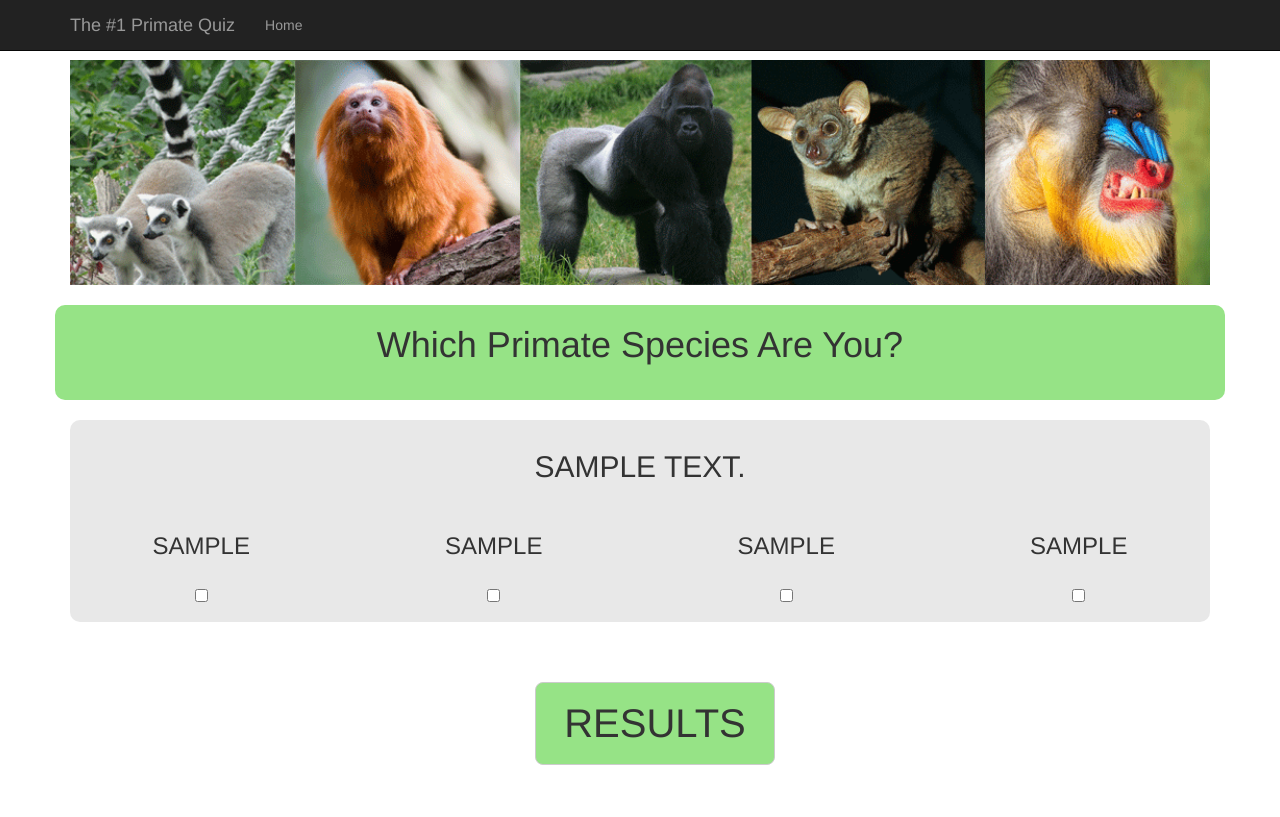
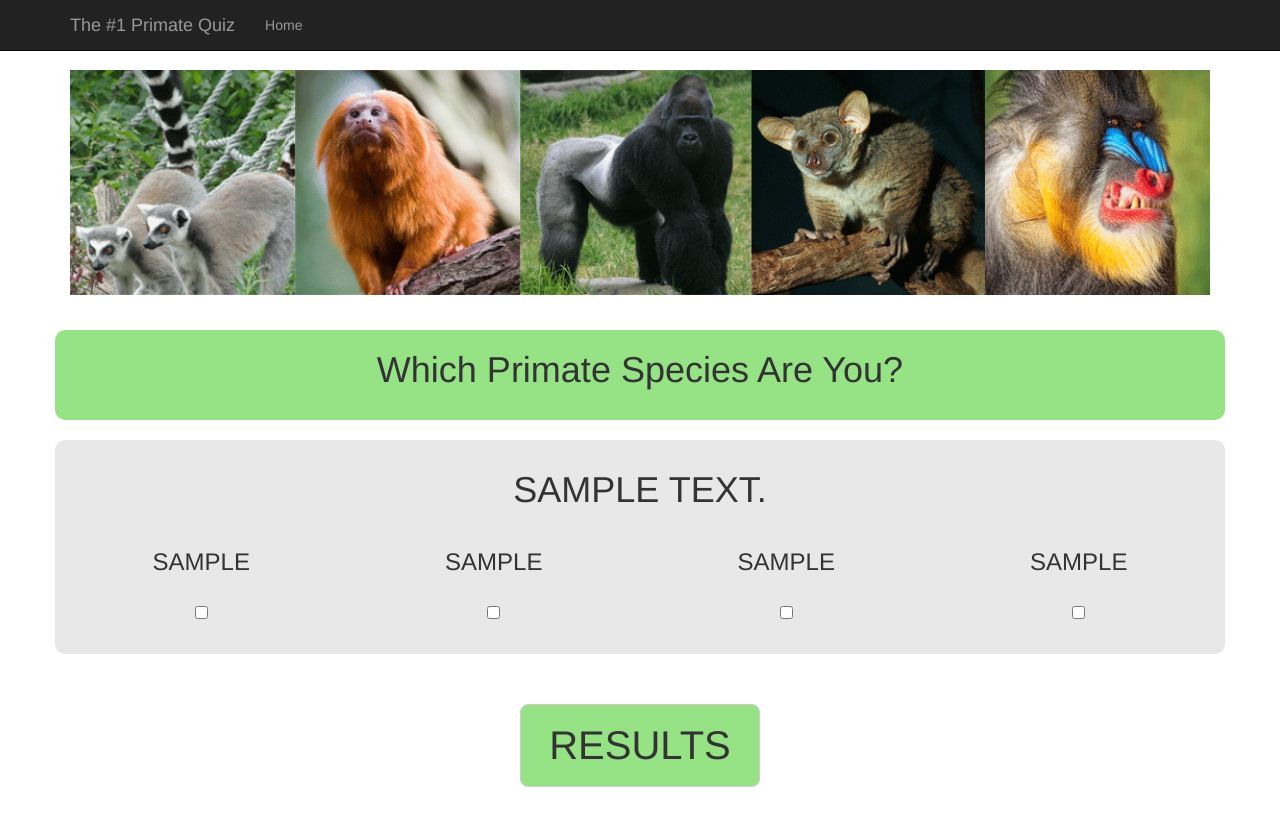
Before and after one commit to wabarr/primate-quiz, a Django app: page / in a window 1280 px wide. Before the commit the page ends 765 px from the top, so only its background shows below. Run offline with Django 3.2, Linux system fonts and the light colour scheme; tables that the repository leaves empty hold one stand-in row (values such as "Sample post"); parts of the project's set-up code (start-up, migrations or seed data) failed here and were passed over; some libraries are stand-ins or nearby versions.

Commit message:
several tweaks

```diff
--- a/base/settings.py
+++ b/base/settings.py
@@ -78,7 +78,7 @@ if DEV:
     DATABASES = {
         'default': {
             'ENGINE': 'django.db.backends.sqlite3',
-            'NAME': os.path.join(BASE_DIR, 'primatequiz.sqlite3'),
+            'NAME': os.path.join(BASE_DIR, 'primate_quiz.db'),
         }
     }
 
@@ -111,9 +111,9 @@ USE_TZ = True
 STATIC_URL = '/static/'
 
 if DEV:
-    STATIC_ROOT = "/Users/AndrewBarr/Desktop/static/"
+    STATIC_ROOT = "/Users/wab536/Desktop/static/"
 else:
-    STATIC_ROOT = "/home/wabarr/webapps/primates_are_awesome_static/"
+    STATIC_ROOT = "/home/wab536/webapps/primates_are_awesome_static/"
 
 STATICFILES_DIRS = (#'/home/wabarr/webapps/htdocs/',
     # Put strings here, like "/home/html/static" or "C:/www/django/static".
--- a/base/static/base/css/basic_custom.css
+++ b/base/static/base/css/basic_custom.css
@@ -6,13 +6,24 @@ body {
   text-align: center;
 }
 
-.container .padded-container {
-    padding-bottom: 10px;
+.pad-container {
+    padding-bottom: 15px;
     border-radius: 10px;
+}
+
+
+.TwentyPXFiller {
+    padding-top:20px;
+}
+
+.container-green-title {
+    background-color: #96e386; border-radius:10px; margin-top:20px; margin-bottom:20px; text-align: center;
 }
 
 .col-md-3 {
   text-align: center;
+  padding-left: 10px;
+  padding-right: 10px;
 }
 
 
--- a/primatequiz/templates/results.html
+++ b/primatequiz/templates/results.html
@@ -7,7 +7,7 @@
     <meta property="og:description" content="Find out which primate species YOU are!" />
 {% endblock %}
 {% block page_leader %}
-<div class="container">
+<div class="container ">
 
 
       <div class="center-padded">
@@ -27,4 +27,6 @@
 
 
     <img src = "/media/{{ species.pic }}" width="100%">
+    <div class="TwentyPXFiller"></div>
+    <div class="TwentyPXFiller"></div>
 {% endblock %}
--- a/primatequiz/templates/splashpage.html
+++ b/primatequiz/templates/splashpage.html
@@ -5,14 +5,18 @@
 {% block page_leader %}
 
 
-
-<div class="container" style="padding-top: 30px">
+<div class="container pad-container">
+    <div class="TwentyPXFiller"></div>
+    <div class="TwentyPXFiller"></div>
     <img src="{% static 'primate_banner.png' %}" width="100%">
 </div>
 
-<div class="container" style="background-color: #96e386; border-radius:10px; margin-top:20px; margin-bottom:20px; text-align: center;">
 
-        <h1 style="padding-bottom:25px;">Which Primate Species Are You?</h1>
+
+<div class="container container-green-title">
+
+        <h1>Which Primate Species Are You?</h1>
+        <div class="TwentyPXFiller"></div>
 
 </div>
 
@@ -22,31 +26,33 @@
 
     {% for question in questions %}
 
-    <div class="padded-container" style='   background-color: {% cycle '#E8E8E8' '#C8C8C8' %};'>
-        <div class="padded-container">
+    <div class="container pad-container" style="background-color: {% cycle '#E8E8E8' '#C8C8C8' %};">
+
             <div class="row">
                 <div class="col-md-12">
-                    <h2 class="center-padded">{{ question.Q_text|upper }}</h2>
+                    <h1 class="center-padded">{{ question.Q_text|upper }}</h1>
                 </div>
             </div>
-        </div>
 
-        <div class="padded-container">
-            <div class="row">
-                <div class="col-md-3"><h3>{{ question.response1|upper }}</h3><br><input type="checkbox"></div>
-                <div class="col-md-3"><h3>{{ question.response2|upper }}</h3><br><input type="checkbox"></div>
-                <div class="col-md-3"><h3>{{ question.response3|upper }}</h3><br><input type="checkbox"></div>
-                <div class="col-md-3"><h3>{{ question.response4|upper }}</h3><br><input type="checkbox"></div>
-            </div>
-        </div>
+
+                <div class="row">
+                    <div class="col-md-3"><h3>{{ question.response1|upper }}</h3><br><input type="checkbox" class="ckbox{{ question.id }}" id="ckbox{{ question.id }}-1"></div>
+                    <div class="col-md-3"><h3>{{ question.response2|upper }}</h3><br><input type="checkbox" class="ckbox{{ question.id }}" id="ckbox{{ question.id }}-2"></div>
+                    <div class="col-md-3"><h3>{{ question.response3|upper }}</h3><br><input type="checkbox" class="ckbox{{ question.id }}" id="ckbox{{ question.id }}-3"></div>
+                    <div class="col-md-3"><h3>{{ question.response4|upper }}</h3><br><input type="checkbox" class="ckbox{{ question.id }}" id="ckbox{{ question.id }}-4"></div>
+                </div>
+
+                <div class="row">
+                    <div class="TwentyPXFiller"></div>
+                </div>
     </div>
 
-        <div class="container" style="padding-top:30px;">
-        </div>
+    <div class="TwentyPXFiller"></div>
+
 
     {% endfor %}
 
-    <div class="container" style="padding-top:30px; padding-bottom:30px; text-align:center;">
+    <div class="container pad-container" style="padding-top:30px; padding-bottom:30px; text-align:center;">
         <button type="button" class="btn btn-default btn-xlarge" onclick="location.href='/results/'">
         RESULTS
     </div>
--- a/primatequiz/views.py
+++ b/primatequiz/views.py
@@ -10,7 +10,12 @@ def renderBase(request):
     return render_to_response("basic_bootstrap.html", context_instance=RequestContext(request))
 
 def quiz(request):
-    questions = question.objects.all()
+    questions = question.objects.order_by('?')
+    if len(questions) < 10:
+        questions = questions
+    else:
+        questions = questions[0:9]
+
     return render_to_response("splashpage.html",
                                     {"questions":questions},
                                     context_instance=RequestContext(request))
--- a/templates/basic_bootstrap.html
+++ b/templates/basic_bootstrap.html
@@ -67,10 +67,8 @@
 
     {% endblock %}
 
-    <div class="container">
         {% block quiz_questions %}{% endblock %}
         {% block quiz_results %}{% endblock %}
-    </div>
 
 
     </div>
```
Also changed, not shown: 1 other file.
